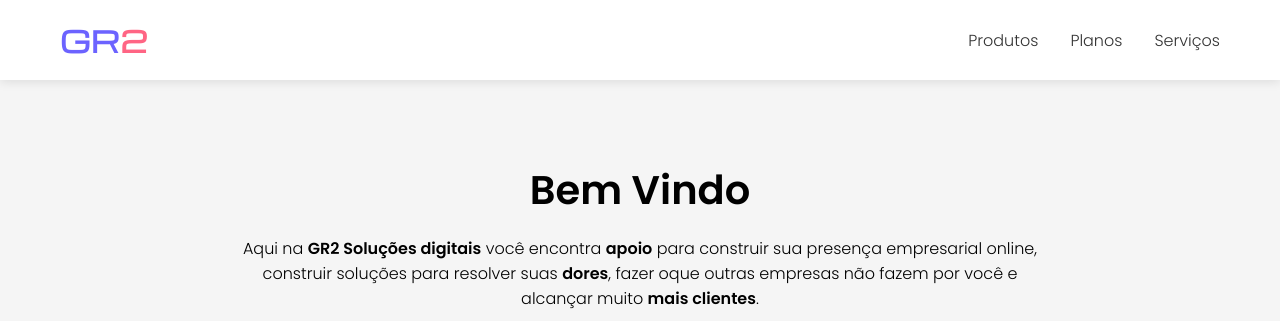
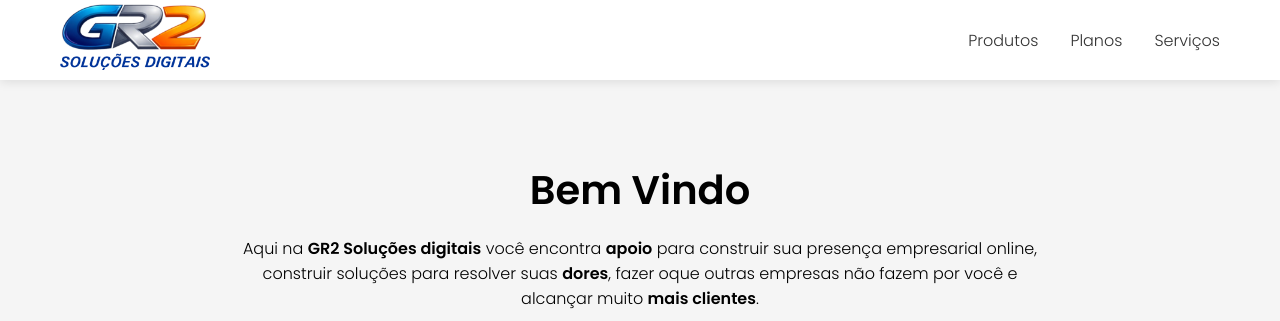
Before and after one commit to JoseRobertoSouza1990/Site, a plain HTML site: page index.html in a window 1280 px wide. Shown: the top 321 px of the page. Drawn offline with nearby package versions, Linux system fonts and the light colour scheme.

Commit message:
update img logo

```diff
--- a/index.html
+++ b/index.html
@@ -304,8 +304,8 @@
       height: auto;
       display: block;
       margin: 0 auto;
-      border-radius: 10px;
-      box-shadow: 0 4px 15px rgba(0,0,0,0.1);
+
+
     }
 
     /* ============================================ */
@@ -503,6 +503,9 @@
             padding: 40px 12px;
         }
     }
+    .logo{
+      width: 150px;
+    }
   </style>
 </head>
 <body>
@@ -514,13 +517,16 @@
   <header class="header">
     <div class="container">
       <div class="nav-container">
-        <a href="#" class="logo">GR<span>2</span><br></a>
+        <a href="#" class="logo">
+          <img src="imagens/logo_001.png" alt="" class="logo">
+        </a>
 
         <button class="menu-toggle" id="menuToggle" aria-label="Abrir menu">
           ☰
         </button>
 
         <nav role="navigation" aria-label="Menu principal">
+
           <ul class="nav-menu" id="navMenu">
             <li><a href="#produtos">Produtos</a></li>
             <li><a href="#planos">Planos</a></li>
```
Also changed, not shown: imagens/logo_001.png (added), imagens/logo_gr2.jpeg, imagens/logo_gr2.png (added), 1 other file.
